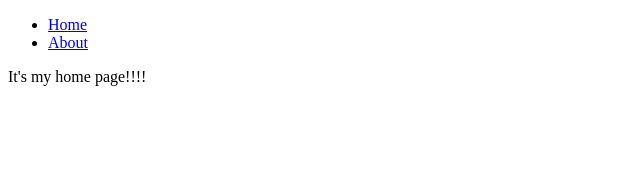
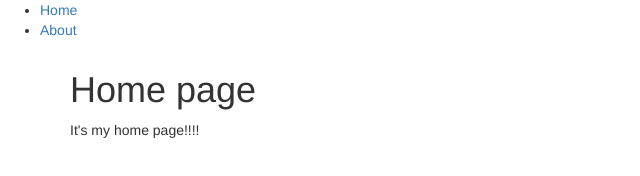
Before and after one commit to susanlang/dukevote, a plain HTML site: page index.html in a window 1280 px wide. Shown: the whole page, without its empty margins (0-640 px from the left). Drawn offline with nearby package versions, Linux system fonts and the light colour scheme.

Commit message:
added bootstrap? maybe?

```diff
--- a/index.html
+++ b/index.html
@@ -1,16 +1,22 @@
 <!DOCTYPE html>
-<html>
-	<head>
-		<title>Duke Vote</title>
-	</head>
-	<body>
+<html lang="en">
+<head>
+  <title>Bootstrap Example</title>
+  <meta charset="utf-8">
+  <meta name="viewport" content="width=device-width, initial-scale=1">
+  <link rel="stylesheet" href="https://maxcdn.bootstrapcdn.com/bootstrap/3.3.7/css/bootstrap.min.css">
+  <script src="https://ajax.googleapis.com/ajax/libs/jquery/1.12.4/jquery.min.js"></script>
+  <script src="https://maxcdn.bootstrapcdn.com/bootstrap/3.3.7/js/bootstrap.min.js"></script>
+</head>
+<body>
 		<nav>
     		<ul>
         		<li><a href="/">Home</a></li>
 	        	<li><a href="/about">About</a></li>
     		</ul>
 		</nav>
-		<div>
+		<div class="container">
+			<h1>Home page</h1>
     		<p>It's my home page!!!!</p>
 		</div>
 	</body>
```
